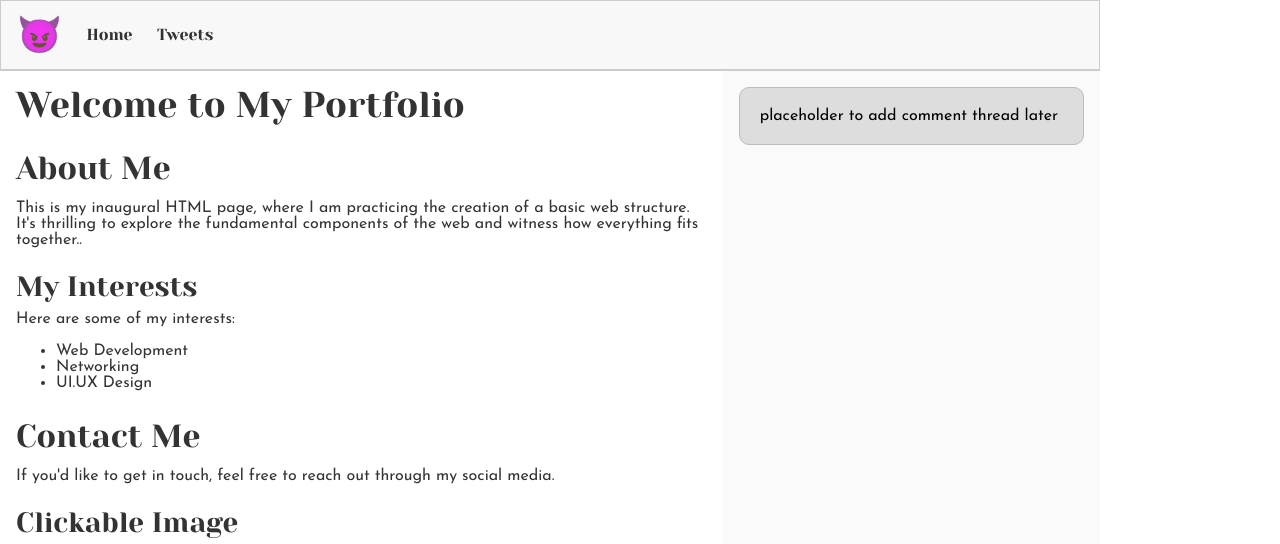
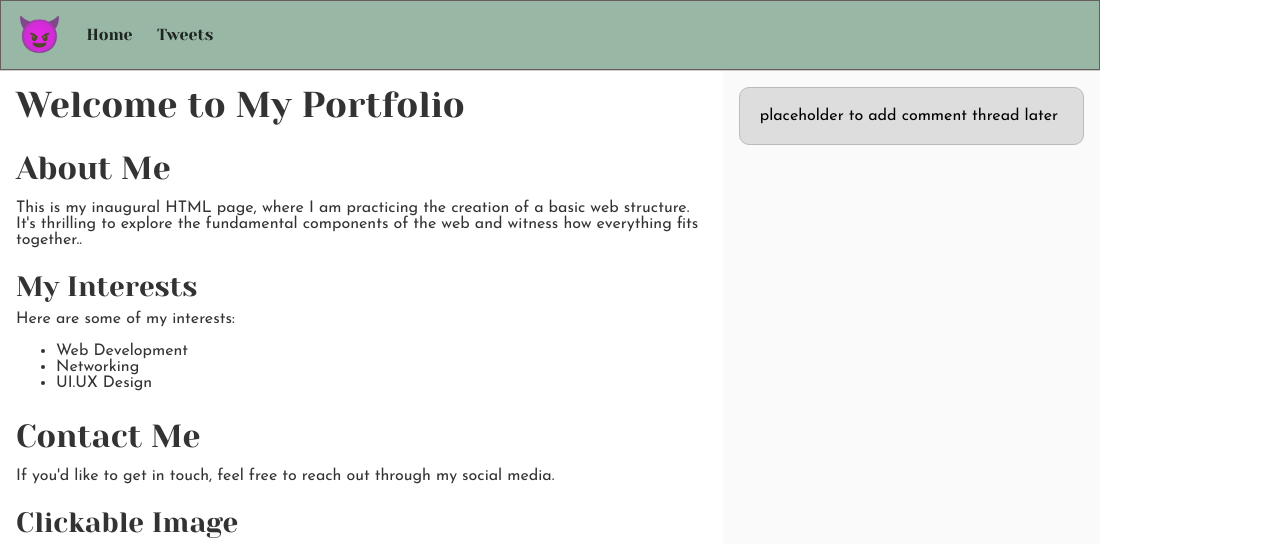
Before and after one commit to Bishop105/alx_html_css, a plain HTML site: page css_basic/index.html in a window 1280 px wide. Shown: the top 544 px of the page. Drawn offline with Linux system fonts and the light colour scheme.

Commit message:
Upate styles.css with new layout

```diff
--- a/css_basic/styles.css
+++ b/css_basic/styles.css
@@ -37,8 +37,8 @@ aside {
 header, footer {
   padding: 1rem;
   box-sizing: border-box;
-  background: #f8f8f8;
-  border: 1px solid #ccc;
+  background: #98b8a5;
+  border: 1px solid #665e5e;
 }
 
 main {
```
